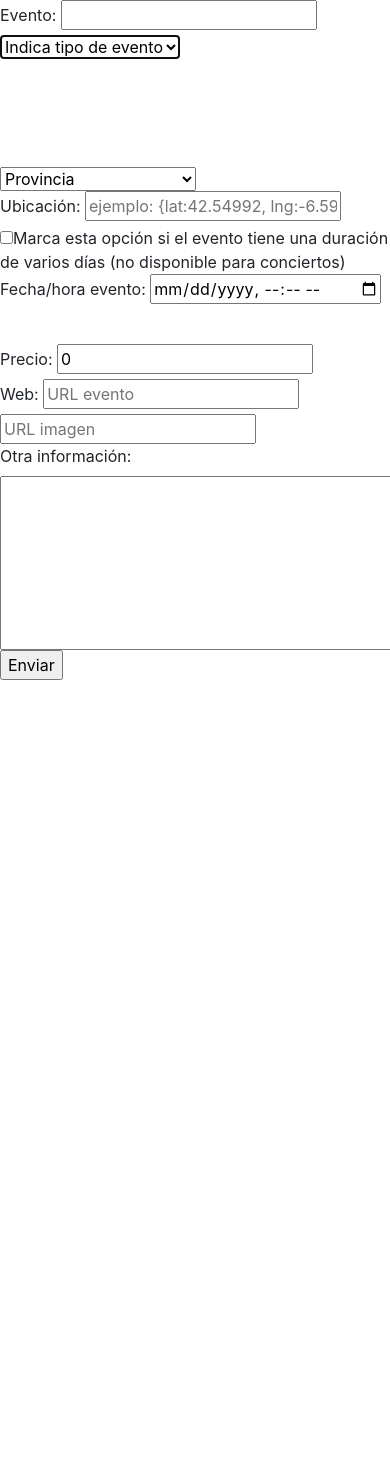
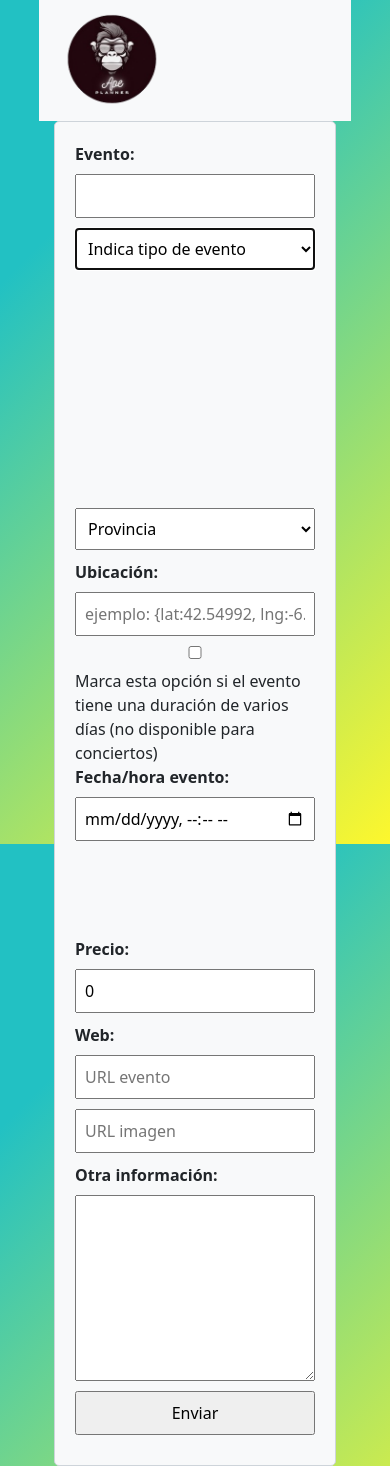
Before and after one commit to javimalvarez/Proyecto-DAW, a PHP site: page /Proyecto-DAW/eventos/alta_eventos.php in a window 390 px wide; the page is wider, and only the part inside the window is pictured. Before the commit the page ends 680 px from the top of that part, so only its background shows below. Run offline with PHP 8.4, Linux system fonts and the light colour scheme; data comes from the database, SQL or seed files in the repository; some libraries are stand-ins or nearby versions.

Commit message:
responsive

```diff
--- /dev/null
+++ b/css/styleEventos.css
@@ -0,0 +1,43 @@
+.formEventos{
+background-color: #fff;
+}
+
+.formEventos {
+    max-width: 600px; /* Limitar el ancho del formulario */
+    margin: 0 auto; /* Centrar el formulario horizontalmente */
+    padding: 20px; /* Añadir espacio interno */
+    background-color: #f8f9fa; /* Cambiar color de fondo */
+    border: 1px solid #ced4da; /* Añadir borde */
+    border-radius: 5px; /* Añadir bordes redondeados */
+}
+
+.formEventos label {
+    font-weight: bold; /* Añadir negrita a las etiquetas */
+}
+
+.formEventos input,
+.formEventos select,
+.formEventos textarea {
+    width: 100%; /* Ajustar ancho al 100% */
+    margin-bottom: 10px; /* Añadir espacio entre elementos */
+    padding: 8px; /* Añadir espacio interno */
+    box-sizing: border-box; /* Incluir relleno en el ancho total */
+}
+
+.formEventos #grupo,
+.formEventos #festival,
+.formEventos #fecha_fin {
+    visibility: hidden; /* Ocultar elementos */
+}
+
+.formEventos button {
+    background-color: transparent; /* Hacer botón transparente */
+    border: none; /* Eliminar borde */
+    cursor: pointer; /* Cambiar cursor al pasar por encima */
+    color: black; /* Cambiar color de texto */
+    text-decoration: none; /* Eliminar subrayado */
+}
+
+.formEventos button:hover {
+    text-decoration: underline; /* Subrayar al pasar por encima */
+}
--- a/css/styleNavbar.css
+++ b/css/styleNavbar.css
@@ -1,3 +1,8 @@
+html {
+  min-height: 100%;
+  position: relative;
+}
+
 body {
   background: rgb(34, 193, 195);
   background: linear-gradient(
@@ -11,34 +16,65 @@ body {
   background-attachment: fixed;
   font-family: Arial, sans-serif;
   background-color: aquamarine;
+  padding-left: 10%;
+  padding-right: 10%;
+  margin: 0;
+  margin-bottom: 40px;
+  min-height: 100vh; /* Ajuste */
+  display: flex;
+  flex-direction: column; /* Ajusta el valor según la altura del footer */
+}
+.ocultar-div{
+  display:none;
+}
+.profile-icon-container {
+  position: relative;
+  display: inline-block;
+}
+@media screen and (max-width:770px) {
+  .ocultar-div{
+      display:block;
+  }
+  .profile-icon-container{
+    display:none;
+
+  }
+  .footerInfo{
+    display: none;
+  }
+  .footerCopyright{
+    display: block;
+  }
+}
+.footer {
+  width: 100%;
+  margin-top: auto;
 }
 
 .login {
   display: none;
   position: absolute;
-        /* Alinea el formulario justo debajo del nav */
-        right: 0;
+  right: -30px;
+  top: calc(100% + 35px); /* Coloca el formulario justo debajo del navbar */
   margin: 10px;
   background: white;
   padding: 20px;
   border: 1px solid #ccc;
   border-radius: 5px;
-        margin-top: 0px; /* Ajusta el espacio entre el nav y el formulario */
+  width:250px;/* no me gusta usar px*/
+  z-index: 1000;
+
 }
 
-
-
-  /* The triangle form is achieved by a CSS hack */
 .login-triangle {
   width: 0;
-    border: 12px solid transparent;
-    border-bottom-color: #28d;
+  height: 0;
+  border-left: 15px solid transparent;
+  border-right: 15px solid transparent;
+  border-bottom: 15px solid #28d;
   position: absolute;
-    top: -24px; /* Ajusta la posición vertical */
-    right: 10px; /* Ajusta la posición horizontal */
-
-
-
+  top: -15px; /* Posición vertical ajustada para que esté debajo del navbar */
+  right: 15px;/* Ajusta la posición horizontal para que esté alineado con el perfil */
 }
 
 .login-header {
@@ -51,9 +87,7 @@ body {
     color: #fff; */
   font-size: 1.2em;
   padding-bottom: 10px;
-
 }
-
 
 .login input {
   border-radius: 3px;
@@ -81,12 +115,11 @@ body {
   border-color: #888;
 }
 
-  .registro{
+.registro {
   background: pink;
   border-color: transparent;
   color: #fff;
   cursor: pointer;
-
 }
 .botonLogin {
   background: #28d;
@@ -106,14 +139,15 @@ body {
 .login input[type="button"]:focus {
   border-color: #05a;
 }
-  .fotoNavbar{
+
+.fotoNavbar {
   cursor: pointer;
   float: left;
-    padding-right:10px;
+  padding-right: 10px;
 }
 
 .navbar-brand {
-    padding-left:10px;
+  padding-left: 10px;
   width: auto;
 }
 .nav {
@@ -124,8 +158,6 @@ body {
   align-items: center;
 
   list-style-type: none;
-
-
 }
 
 .nav-item {
@@ -146,5 +178,6 @@ body {
 right: 30px; */
   width: 30px;
   cursor: pointer;
-margin-right: 10px;
+  position: relative;
+  z-index: 1000;
 }
--- a/eventos/alta_eventos.php
+++ b/eventos/alta_eventos.php
@@ -1,13 +1,31 @@
 <link rel="stylesheet" href="https://cdn.jsdelivr.net/npm/bootstrap@4.0.0/dist/css/bootstrap.min.css" integrity="sha384-Gn5384xqQ1aoWXA+058RXPxPg6fy4IWvTNh0E263XmFcJlSAwiGgFAW/dAiS6JXm" crossorigin="anonymous">
+<link rel="stylesheet" type="text/css" href="../css/styleNavbar.css">
+<link rel="stylesheet" type="text/css" href="../css/styleEventos.css">
+
+<link href="https://cdn.jsdelivr.net/npm/bootstrap@5.3.2/dist/css/bootstrap.min.css" rel="stylesheet" integrity="sha384-T3c6CoIi6uLrA9TneNEoa7RxnatzjcDSCmG1MXxSR1GAsXEV/Dwwykc2MPK8M2HN" crossorigin="anonymous">
+
 <?php
+
 session_start();
 //Requiere que el usuario haya iniciado sesion y en caso de haber iniciado sesión solo puede ser usuario administrador o con permisos alta eventos
 // if (!isset($_SESSION['usuario']) || $_SESSION['tipoUsuario'] != 0 || $_SESSION['tipoUsuario'] != 2) {
 //     header("Location: ../index.php");
 // }
 require_once("../database/datos.php");
+
 $con = mysqli_connect($host, $user, $pass, $db_name) or die("Error " . mysqli_error($con));
-echo "<form id='eventos' method='post' action='" . $_SERVER['PHP_SELF'] . "''>
+echo"<nav class='navbar bg-body-tertiary'>
+<div class='container-fluid'>
+    <a class='navbar-brand' href='../index.php'>
+        <img src='../img/LogoSinFondo.png' alt='Logo' width='100' height='' class='d-inline-block align-text-top'></a>
+</div>
+</nav>";
+?>
+<div class="cem col-md-8">
+<?php
+echo "
+
+<form class='formEventos' id='eventos' method='post' action='" . $_SERVER['PHP_SELF'] . "''>
 <label for='nombre_evento' required>Evento:</label>
 <input type='text' id='nombre_evento' name='nombre_evento'>
 <select name='tipo_evento' id='tipo_evento' autofocus>
@@ -27,7 +45,10 @@ while ($row = mysqli_fetch_array($result_grupo)) {
     extract($row);
     echo "<option value='$id_grupo'>$nombre</option>";
 }
-echo "</select>
+echo "
+
+
+</select>
 *Si el grupo no aparece en la lista pulsa aquí <button type='button'><a href='grupos.php' style='text-decoration:none; color:black;'>Nuevo grupo</a></button></span><br/>
 <span id='festival' style='visibility:hidden;'><select name='festival' id='festival'><option value=''>Festival</option>";
 $query_festival = "SELECT id_festival, nombre FROM festivales";
@@ -72,6 +93,7 @@ if (isset($_POST['enviar'])) {
     header("Location: $_SERVER[HTTP_REFERER]");
 }
 ?>
+</div>
 <script src='eventos.js'></script>
 <script src="../script.js"></script>
 <script src="https://cdn.jsdelivr.net/npm/sweetalert2@11"></script>
--- a/login/registro.php
+++ b/login/registro.php
@@ -70,7 +70,7 @@ echo"<nav class='navbar bg-body-tertiary'>
                         </div>
                         <div class='col-md-8 offset-md-3'style='text-align:left'>
                             <details>
-                                <summary>Información importante:</summary>
+                                <summary id='informacionImportante'>Información importante:</summary>
                                 <p>Para que la contraseña sea valida; la contraseña debe tener al menos 8 caracteres, una letra mayúscula, una letra minúscula, un número<br/>*Se permiten caracteres especiales</p>
                             </details>
                         </div>
```
Also changed, not shown: css/styleLoginResponsive.css (added, +28 -0 lines), css/styleRegistro.css (+7 -0 lines), login/loginResponsive.php (+8 -3 lines), img/arrow-left.svg (added). Lines whose indentation alone changed are shown as unchanged.
